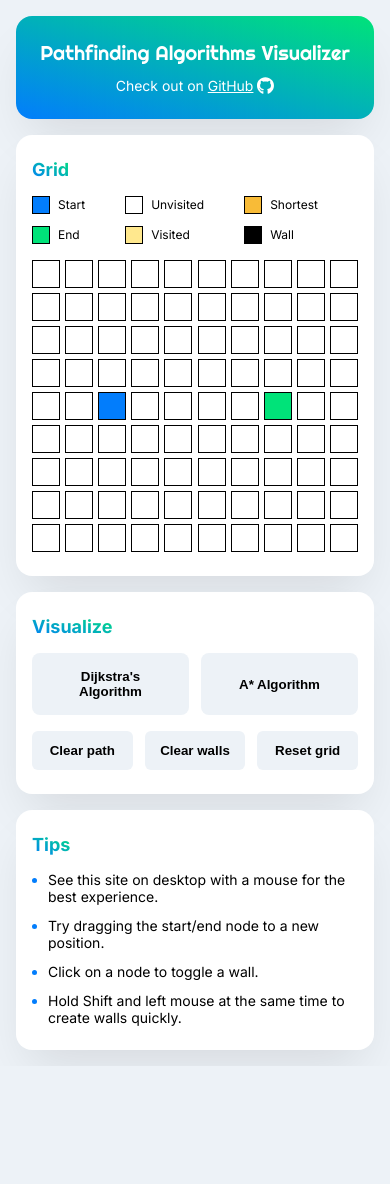
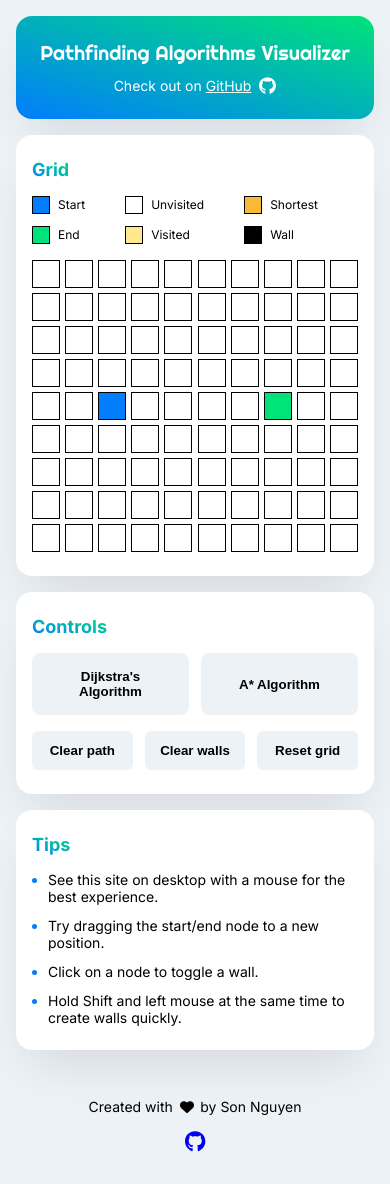
Before and after one commit to sonngdev/algorithms-visualizer, a React (Vite) app in the folder react-vite/: page / in a window 390 px wide. Before the commit the page ends 1066 px from the top, so only its background shows below. Built offline with nearby package versions, Linux system fonts and the light colour scheme.

Commit message:
feat: Complete mobile UI

```diff
--- a/react-vite/package.json
+++ b/react-vite/package.json
@@ -10,6 +10,7 @@
   "dependencies": {
     "@fortawesome/fontawesome-svg-core": "^6.2.1",
     "@fortawesome/free-brands-svg-icons": "^6.2.1",
+    "@fortawesome/free-solid-svg-icons": "^6.2.1",
     "@fortawesome/react-fontawesome": "^0.2.0",
     "immer": "^9.0.16",
     "react": "^18.0.0",
--- a/react-vite/src/App.css
+++ b/react-vite/src/App.css
@@ -25,6 +25,10 @@
   font-size: var(--font-size-xl);
   margin: 0;
   margin-bottom: var(--spacing-sm);
+}
+
+.title .icon {
+  margin-left: 0.5rem;
 }
 
 .title a, .title a:visited {
@@ -163,3 +167,24 @@
 .tips ul li::marker {
   color: var(--color-accent-1);
 }
+
+footer {
+  width: 100%;
+  display: flex;
+  flex-direction: column;
+  align-items: center;
+  margin-top: var(--spacing-xl);
+}
+
+footer .icon {
+  margin-left: 0.2em;
+  margin-right: 0.2em;
+}
+
+footer .contacts {
+  margin: var(--spacing-md) 0;
+}
+
+footer a:is(:visited) {
+  color: var(--color-foreground);
+}
--- a/react-vite/src/App.tsx
+++ b/react-vite/src/App.tsx
@@ -2,6 +2,7 @@ import { DragEventHandler, useMemo, useRef, useState } from 'react';
 import produce from 'immer';
 import { FontAwesomeIcon } from '@fortawesome/react-fontawesome';
 import { faGithub } from '@fortawesome/free-brands-svg-icons';
+import { faHeart } from '@fortawesome/free-solid-svg-icons';
 
 import Node, { NodeType } from './Node';
 import { Node as NodeDS } from '../../practical/data-structures/Node';
@@ -241,14 +242,13 @@ function App() {
 
   return (
     <div className="App">
-      <div className="title">
+      <header className="title">
         <h1>Pathfinding Algorithms Visualizer</h1>
         <div>
-          Check out on <a href="https://github.com/thanhsonng/algorithm-visualizer" target="_blank">GitHub</a>
-          &nbsp;
-          <FontAwesomeIcon icon={faGithub} size="lg" />
+          Check out on <a href="https://github.com/thanhsonng/algorithm-visualizer" target="_blank" rel="noopener noreferrer">GitHub</a>
+          <FontAwesomeIcon icon={faGithub} size="lg" className="icon" />
         </div>
-      </div>
+      </header>
 
       <div className="main-grid">
         <h2>Grid</h2>
@@ -330,7 +330,7 @@ function App() {
       </div>
 
       <div className="actions">
-        <h2>Visualize</h2>
+        <h2>Controls</h2>
 
         <div className="algorithms">
           <button
@@ -391,6 +391,15 @@ function App() {
           </li>
         </ul>
       </div>
+
+      <footer>
+        <div>Created with <FontAwesomeIcon icon={faHeart} className="icon" /> by Son Nguyen</div>
+        <div className="contacts">
+          <a href="https://github.com/thanhsonng" target="_blank" rel="noopener noreferrer">
+            <FontAwesomeIcon icon={faGithub} size="xl" />
+          </a>
+        </div>
+      </footer>
     </div>
   );
 }
--- a/react-vite/src/index.css
+++ b/react-vite/src/index.css
@@ -15,6 +15,7 @@
   --font-family-title: 'Righteous', serif;
   --font-family-body: 'Inter', sans-serif;
 
+  --spacing-xl: 2rem;
   --spacing-lg: 1.5rem;
   --spacing-md: 1rem;
   --spacing-sm: 0.75rem;
```
Also changed, not shown: 1 other file (tests, documents, lock files or other folders).
